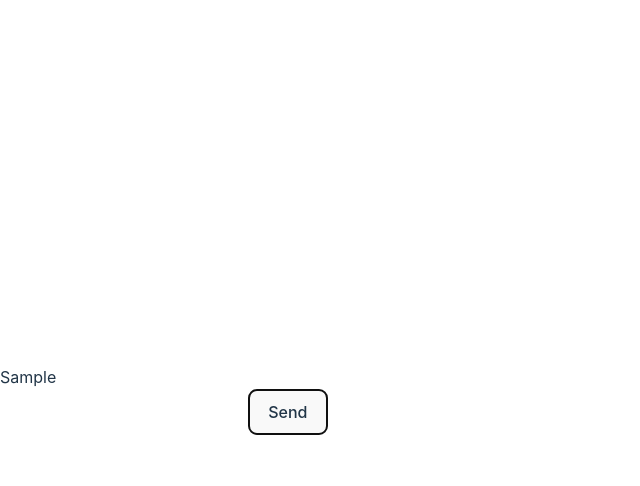
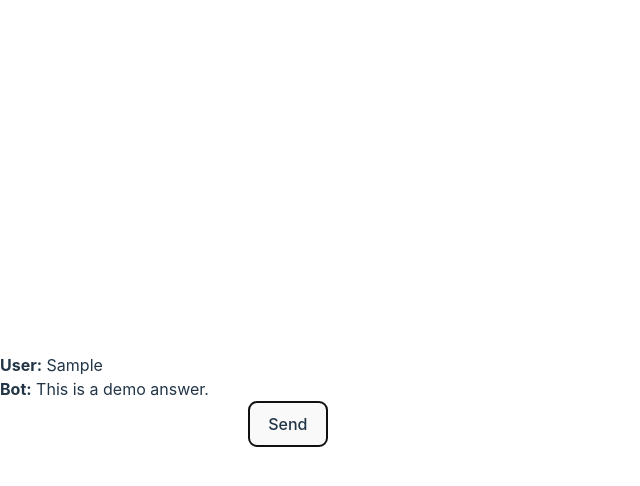
Before and after one commit to Kiarash-m0hammadi/groq-chatbot-demo, a React (Vite) app: page / in a window 1280 px wide. Both pictures are taken after typing "Sample" into the empty fields and a click on the button "Send". Shown: the top 486 px of the page, without its empty margins (0-640 px from the left). Built offline with nearby package versions, Linux system fonts and the light colour scheme.

Commit message:
enhance messaging functionality to include sender information and simulate bot responses

```diff
--- a/src/App.jsx
+++ b/src/App.jsx
@@ -6,16 +6,26 @@ function App() {
 
   const handleSend = () => {
     if (input.trim() !== "") {
-      setMessages([...messages, input]);
+      setMessages([...messages, { sender: "User", text: input }]);
       setInput("");
+
+      // Simulate a demo answer
+      setTimeout(() => {
+        setMessages((prevMessages) => [
+          ...prevMessages,
+          { sender: "Bot", text: "This is a demo answer." },
+        ]);
+      }, 500);
     }
   };
 
   return (
     <div>
       <div>
-        {messages.map((text, index) => (
-          <div key={index}>{text}</div>
+        {messages.map((message, index) => (
+          <div key={index}>
+            <strong>{message.sender}:</strong> {message.text}
+          </div>
         ))}
       </div>
       <input
```
